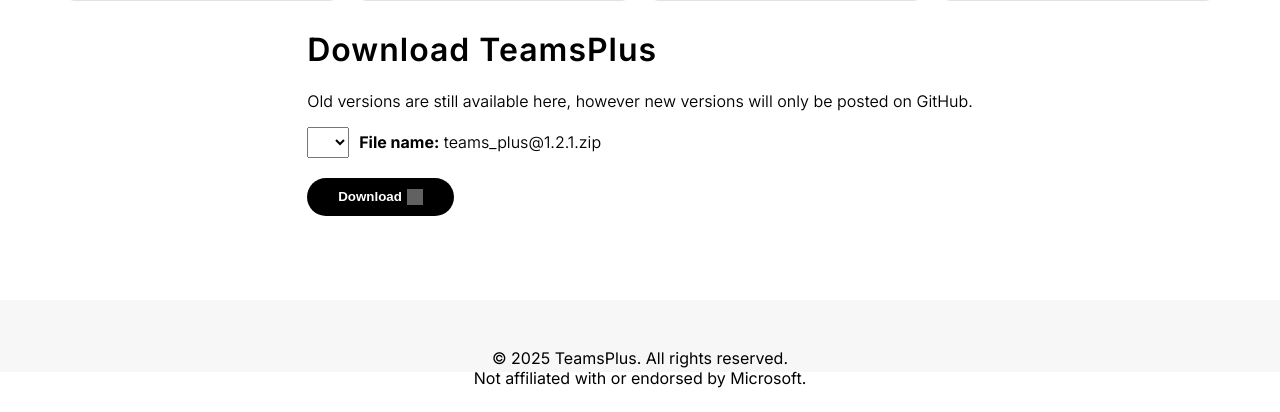
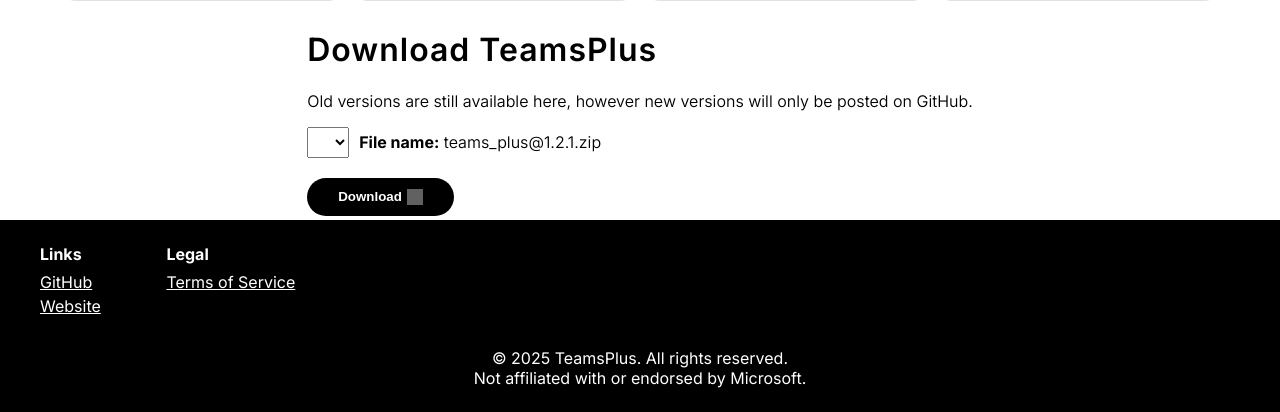
Before and after one commit to CariLT01/teamsplus-api, a Python web app: template templates/home/index.html in a window 1280 px wide. Shown: the part 1198-1610 px from the top of the page. Before the commit the page ends 1586 px from the top, so only its background shows below. Run offline with Jinja, Linux system fonts and the light colour scheme; the template is opened without the code that fills it, so the values that code supplies are empty; grey boxes are pictures that could not be loaded.

Commit message:
website update

```diff
--- a/templates/home/index.html
+++ b/templates/home/index.html
@@ -129,6 +129,7 @@
             position: relative;
             background-color: rgba(240, 248, 255, 0.158);
         }
+
         .home-information {
             position: absolute;
             left: 50%;
@@ -160,6 +161,7 @@
             align-items: center;
             width: 100%;
         }
+
         .home-page-quick-actions {
             margin-top: 5vh !important;
         }
@@ -184,6 +186,7 @@
             padding: 30px 90px;
             font-size: large;
         }
+
         .btn-large-font {
             font-size: large;
         }
@@ -327,14 +330,42 @@
         }
 
         .footer {
-            height: 5vh;
+            height: fit-content;
             width: 100%;
-            background-color: rgb(255, 255, 255);
+            background-color: black;
             color: black;
-            margin-top: 10vh;
-            padding-top: 4vh;
-            background-color: rgba(0, 0, 0, 0.03);
+
+            padding-top: 1vh;
+            padding-bottom: 1vh;
+            color: white;
         }
+
+        .footer-links {
+            display: flex;
+            gap: 2vw;
+        }
+        .footer-section-title {
+            font-weight: bold;
+        }
+        .footer-section li {
+            text-decoration: none;
+            list-style: none;
+        }
+        .footer-section-title {
+            margin-bottom: 1vh;
+        }
+        .footer-link {
+            margin: 0.5vh 0;
+        }
+        .footer-link a {
+            color: white;
+            transition: 0.25s;
+        }
+        .footer-link a:hover {
+            background-color: white;
+            color: black;
+        }
+
 
         .copyright {
             width: 100%;
@@ -424,11 +455,13 @@
             <div class="horizontal-center top-space home-page-quick-actions">
                 <div class="actions">
                     <button id="download-latest" style="display: none;"></button>
-                    <button class="download btn-large-font btn-normal btn-with-icon version-download-btn" id="downloadLatest">
+                    <button class="download btn-large-font btn-normal btn-with-icon version-download-btn"
+                        id="downloadLatest">
                         <span>Download Latest</span>
                         <img src="https://www.svgrepo.com/show/510957/download.svg" alt="">
                     </button>
-                    <button class="download btn-inverted btn-with-icon btn-large-font" onclick='window.location.href="/login"'>
+                    <button class="download btn-inverted btn-with-icon btn-large-font"
+                        onclick='window.location.href="/login"'>
                         <span>Login</span>
                         <img src="https://www.svgrepo.com/show/510970/external-link.svg" alt="" class="btn-icon">
 
@@ -502,9 +535,31 @@
         </div>
     </div>
     <div class="footer">
-        <p class="copyright">
-            © 2025 TeamsPlus. All rights reserved.<br>Not affiliated with or endorsed by Microsoft.
-        </p>
+        <div class="footer-links">
+            <div class="left-section footer-section">
+                <ul>
+                    <li class="footer-section-title">Links</li>
+                    <li class="footer-link"><a href="https://github.com/CariLT01/teamsplus-extension">GitHub</a></li>
+                    <li class="footer-link"><a href="https://apiteamsplus.pythonanywhere.com">Website</a></li>
+                </ul>
+
+            </div>
+
+            <div class="right-section footer-section">
+                <ul>
+                    <li class="footer-section-title">Legal</li>
+                    <li class="footer-link"><a href="https://apiteamsplus.pythonanywhere.com/terms_of_service">Terms of Service</a></li>
+                </ul>
+
+            </div>
+        </div>
+        <div class="bottom-section">
+            <p class="copyright">
+                © 2025 TeamsPlus. All rights reserved.<br>Not affiliated with or endorsed by Microsoft.
+            </p>
+        </div>
+
+
     </div>
 </body>
 <script src="{{ url_for('static', filename='js/home/script.js') }}"></script>
```
